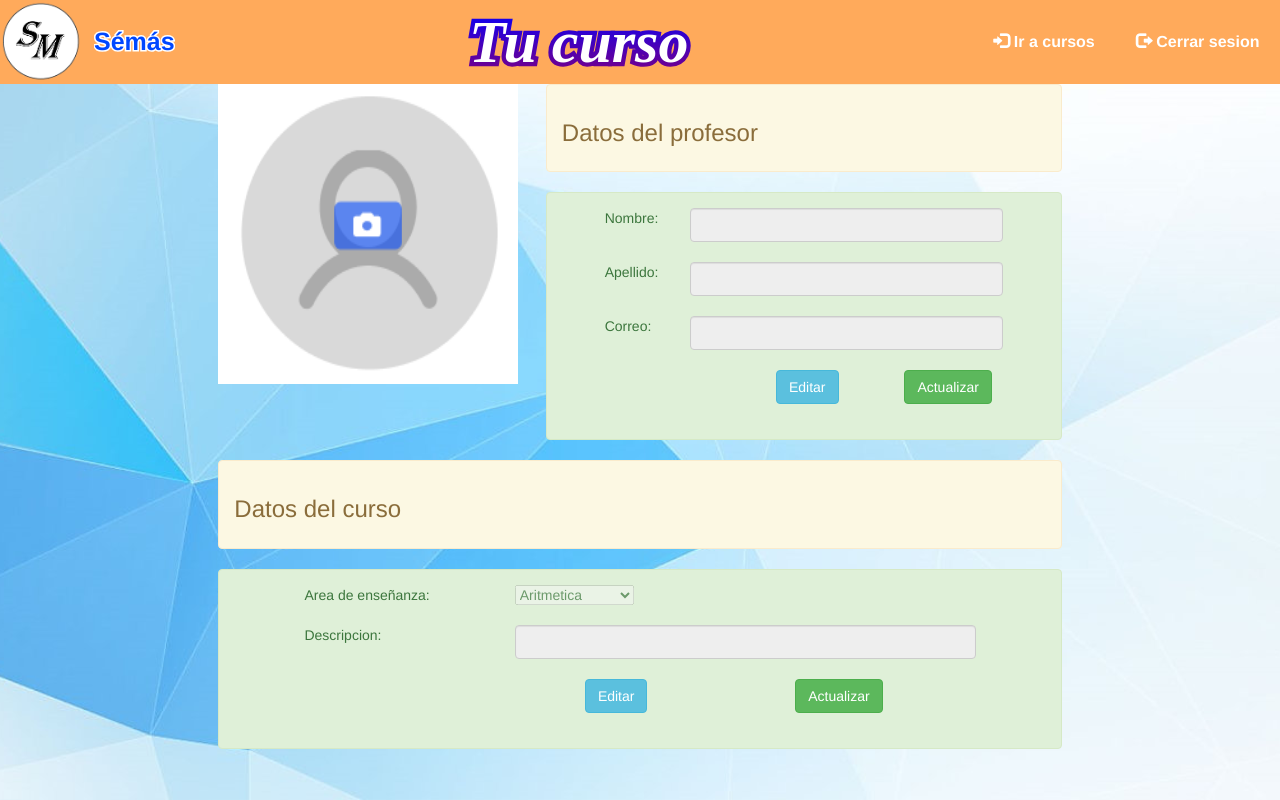
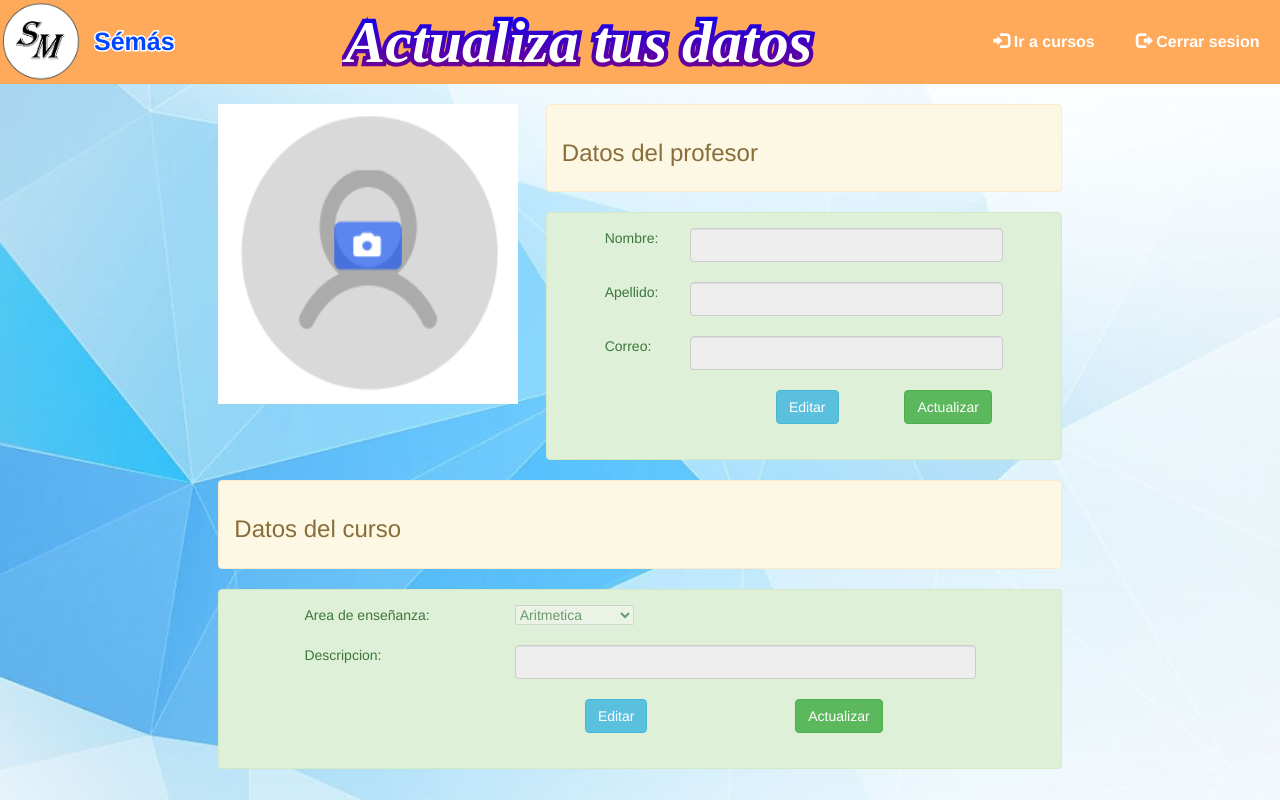
Before and after one commit to cristopfer/Prueba001, a website: page views/SCSE-MenuProfesores.html in a window 1280 px wide. Shown: the top 800 px of the page. Drawn offline with nearby package versions, Linux system fonts and the light colour scheme; no server answers.

Commit message:
subiendo3

```diff
--- a/views/SCSE-MenuProfesores.html
+++ b/views/SCSE-MenuProfesores.html
@@ -15,14 +15,14 @@
                         <div id="contenedor_imagen" ><img src="assets/images/SeMaslogo_st .png"/></div>
                         <p class="separacion_elementos_cabecero">Sémás</p>
                     </a>
-                    <div id="contenedor-titulo"><h2 id="titulo_head">Tu curso</h2></div>
+                    <div id="contenedor-titulo"><h2 id="titulo_head">Actualiza tus datos</h2></div>
                 </div>
                 <nav>
                     <a href="SCSE-Buscador.html" ><i class="glyphicon glyphicon-log-in"></i> Ir a cursos</a>
                     <a href="SCSE-Login.html" ><i class="glyphicon glyphicon-log-out"></i> Cerrar sesion</a>
                 </nav>
             </div>
-        </header>
+        </header><br>
         <div class="row">
             <div class="col-md-2"></div>
             <div class="col-md-3">
```
